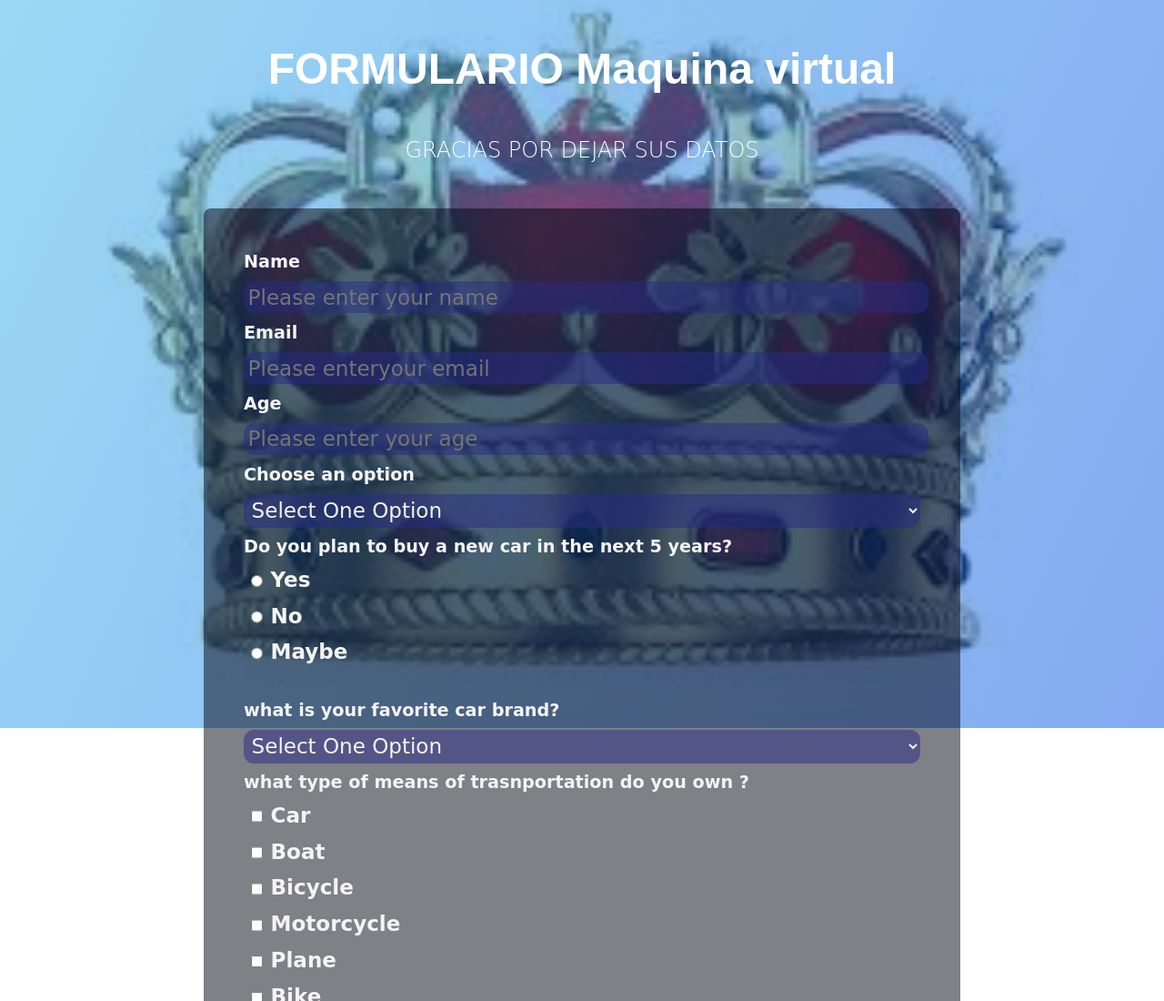
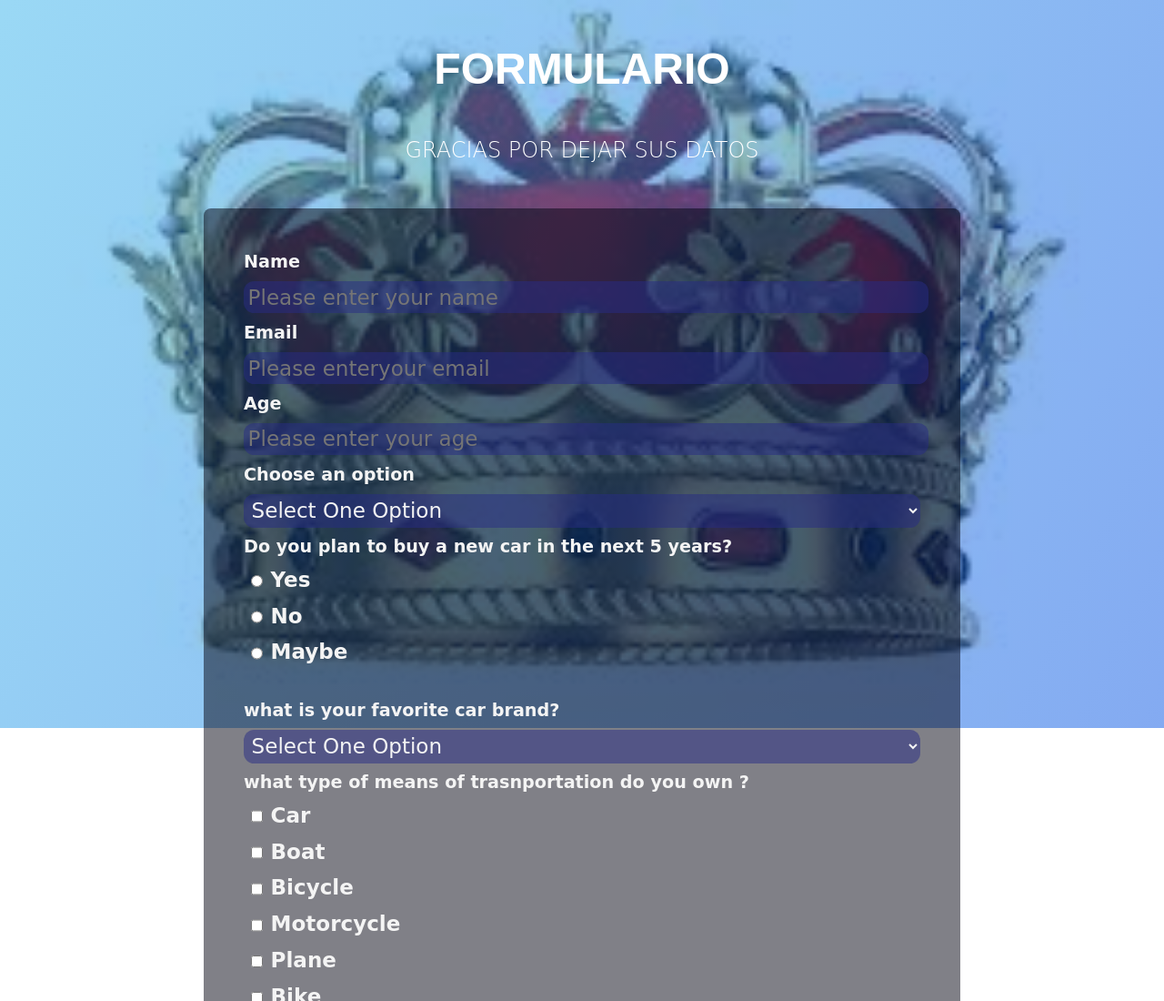
Before and after one commit to SebastianGutierrez23/clasemiercoles, a website built with webpack: page src/index.html in a window 1280 px wide. Shown: the top 1100 px of the page at 91% size. Built offline with nearby package versions, Linux system fonts and the light colour scheme.

Commit message:
actulizacion

```diff
--- a/src/index.html
+++ b/src/index.html
@@ -4,10 +4,10 @@
     <meta charset="UTF-8">
     <meta name="viewport" content="width=device-width, initial-scale=1.0">
 
-    <title>Formulario</title>
+    <title>Formulario Maquiva Virtual</title>
 </head>
 <body>
-    <h1 id="title">FORMULARIO Maquina virtual</h1>
+    <h1 id="title">FORMULARIO</h1>
     <p id="description">
       GRACIAS POR DEJAR SUS DATOS
     </p>
```
